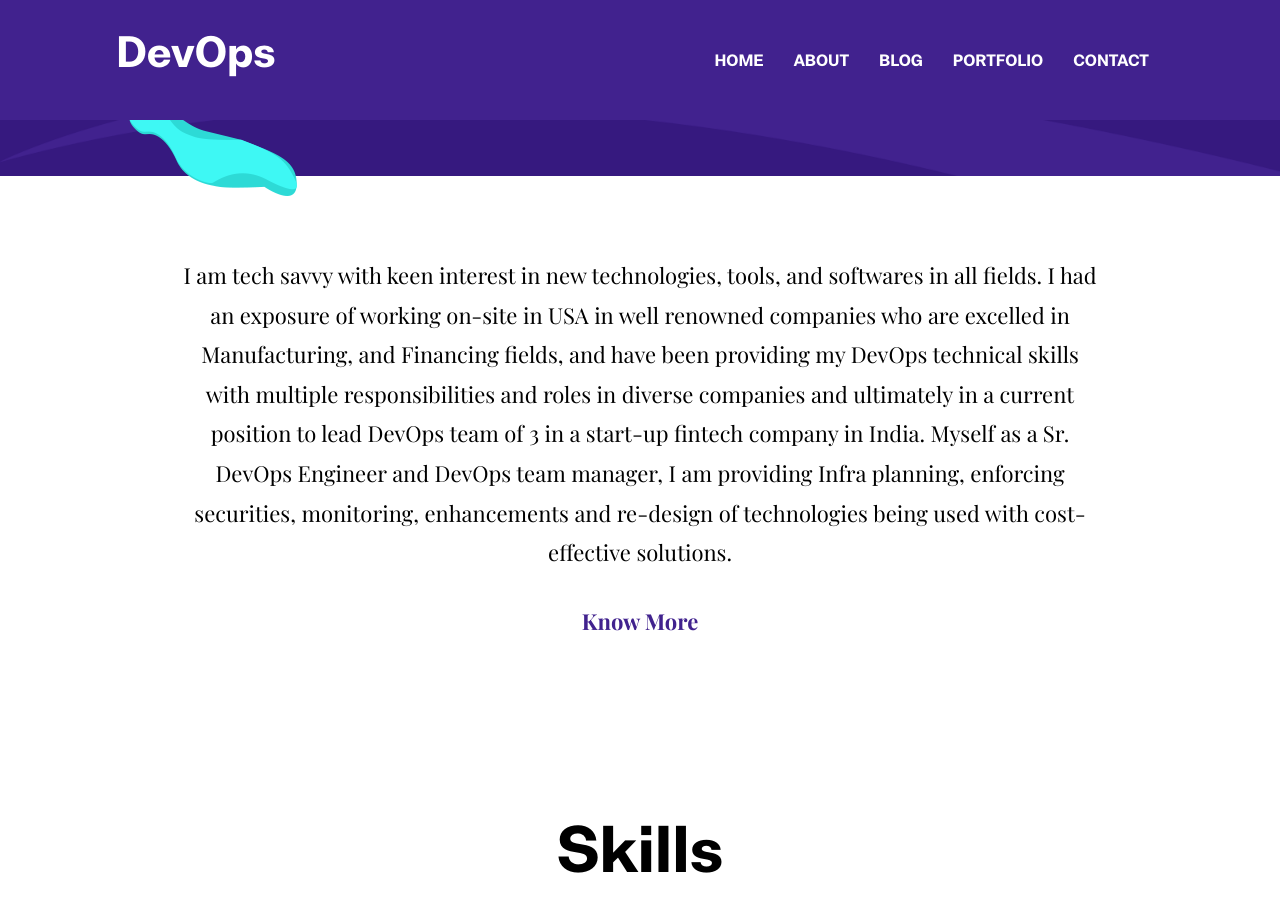
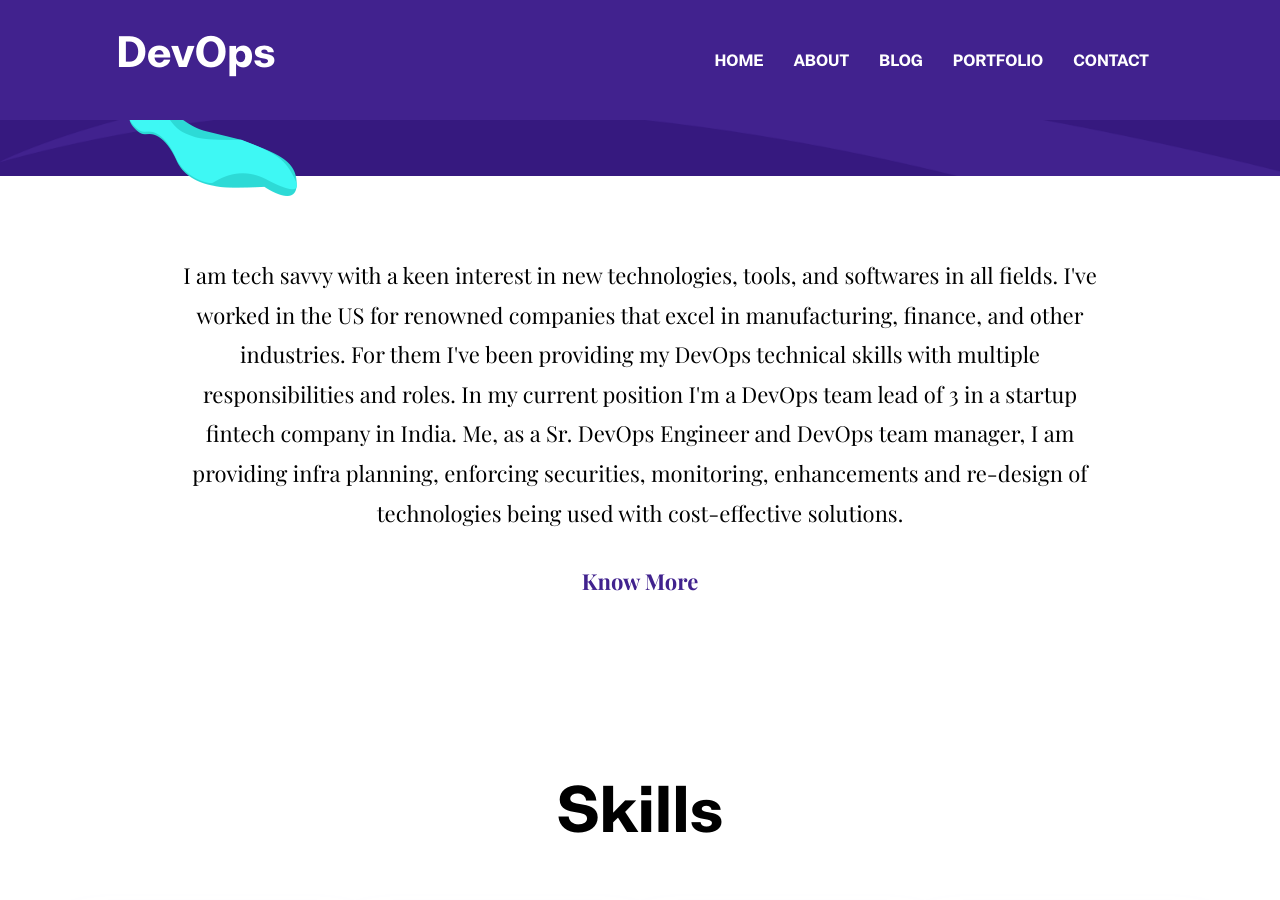
Before and after one commit to Shashankreddysunkara/blog, a Jekyll site: the page built from index.html, in a window 1280 px wide and 900 px high, scrolled down 806 px. Built offline with Jekyll 4.4.1, drawn with Linux system fonts in a browser that asks for light colours; some of the changed text lies outside the part shown.

Commit message:
fajig updates

```diff
--- a/_data/settings.yml
+++ b/_data/settings.yml
@@ -5,7 +5,7 @@
 logo:
 author: Shashank Reddy Sunkara
 description: Who am i? Well please explore this website to know about me.
-email: sunkaras58@gmail.com
+email: shashankreddy.sunkara0504@gmail.com
 phone: +91 8121755566
 address: INDIA
 copyright: Copyright &copy; 2021 Maintained by [Shashank Reddy Sunkara](https://www.linkedin.com/in/reddy-s/)
@@ -53,7 +53,7 @@
 
 # About Section
 blurb:
-   I am tech savvy with keen interest in new technologies, tools, and softwares in all fields. I had an exposure of working on-site in USA in well renowned companies who are excelled in Manufacturing, and Financing fields, and have been providing my DevOps technical skills with multiple responsibilities and roles in diverse companies and ultimately in a current position to lead DevOps team of 3 in a start-up fintech company in India. Myself as a Sr. DevOps Engineer and DevOps team manager, I am providing Infra planning, enforcing securities, monitoring, enhancements and re-design of technologies being used with cost-effective solutions.
+   I am tech savvy with a keen interest in new technologies, tools, and softwares in all fields. I've worked in the US for renowned companies that excel in manufacturing, finance, and other industries. For them I've been providing my DevOps technical skills with multiple responsibilities and roles. In my current position I'm a DevOps team lead of 3 in a startup fintech company in India. Me, as a Sr. DevOps Engineer and DevOps team manager, I am providing infra planning, enforcing securities, monitoring, enhancements and re-design of technologies being used with cost-effective solutions.
 
 blurb-btn-link: '/blog/portfolio.html'
 blurb-btn-name: Know More
@@ -112,14 +112,14 @@
 - {name: Zabbix, color: '#ffbcaa', value: '90%'}
 - {name: ELK, color: '#58be8d', value: '95%'}
 - {name: Jenkins, color: '#9bb1a6', value: '95%'}
-- {name: Bamboo, color: '#6e00c2', value: '95%'}
-- {name: Ansible, color: '#90d8dc', value: '95%'}
+- {name: Bamboo, color: '#6e00c2', value: '80%'}
+- {name: Ansible, color: '#90d8dc', value: '90%'}
 - {name: Open-Stack, color: '#222e2f', value: '85%'}
 - {name: Docker, color: '#72aa68', value: '95%'}
 - {name: Kubernetes, color: '#9473e6', value: '80%'}
-- {name: Terraform, color: '#ced7cd', value: '90%'}
+- {name: Terraform, color: '#ced7cd', value: '80%'}
 - {name: GitHub Actions, color: '#d3c94a', value: '85%'}
-- {name: TravisCI, color: '#cf790f', value: '80%'}
+- {name: TravisCI, color: '#cf790f', value: '90%'}
 - {name: PostgreSQL, color: '#00bd00', value: '70%'}
 - {name: Cloud Foundry, color: '#6e00c2', value: '95%'}
 - {name: Appdynamics, color: '#ffbcaa', value: '95%'}
@@ -127,10 +127,10 @@
 - {name: RabbitMQ, color: '#420000', value: '80%'}
 - {name: Redis, color: '#fdb157', value: '90%'}
 - {name: Kafka, color: '#9473e6', value: '90%'}
-- {name: Ubuntu, color: '#222e2f', value: '90%'}
-- {name: Alteryx, color: '#9473e6', value: '80%'}
+- {name: Ubuntu, color: '#58be8d', value: '90%'}
+- {name: Alteryx, color: '#72aa68', value: '80%'}
 - {name: Hava, color: '#222e2f', value: '99%'}
-- {name: Endpoint Protector, color: '#ced7cd', value: '90%'}
+- {name: Endpoint Protector (DLP), color: '#ced7cd', value: '90%'}
 
 
 #-------------------------------
@@ -138,10 +138,10 @@
 
 experience-title: Experience
 experience:
-- {name: Software Engineer, icon: 'icon-1.png', date: 'Feb 2018 - Apr 2018', organization: 'SOFTWORLD TECHNOLOGIES, USA'}
-- {name: IT Technical Analyst IV, icon: 'icon-2.png', date: 'Apr 2018 - May 2019', organization: 'DEERE & COMPANY WHQ A.K.A JOHN DEERE, USA'}
-- {name: DevOps Engineer, icon: 'icon-3.png', date: 'Jun 2019 - Mar 2020', organization: 'FREDDIE MAC, USA'}
-- {name: Sr.DevOps Engineer/Team Lead & Manager, icon: 'icon-1.png', date: 'Sep 2020 - Present', organization: 'DATACULTR, INDIA'}
+- {name: Software Engineer, icon: 'icon-1.png', date: 'Feb 2018 - Apr 2018', organization: 'SOFTWORLD TECHNOLOGIES LLC, USA'}
+- {name: IT Technical Analyst IV, icon: 'icon-2.png', date: 'Apr 2018 - May 2019', organization: 'DEERE & COMPANY Corp. WHQ A.K.A JOHN DEERE, USA'}
+- {name: DevOps Engineer, icon: 'icon-3.png', date: 'Jun 2019 - Mar 2020', organization: 'FREDDIE MAC Corp. HQ, USA'}
+- {name: Sr.DevOps Engineer/Team Lead & Manager, icon: 'icon-1.png', date: 'Sep 2020 - Present', organization: 'DATACULTR Pvt. Ltd., INDIA'}
 
 
 #-------------------------------
@@ -149,7 +149,7 @@
 
 education-title: Education
 education:
-- {name: Masters in Computers & Information Sciences, date: '2017', organization: 'Northwest Missouri State University'}
+- {name: Masters in Information Systems, date: '2017', organization: 'Northwest Missouri State University'}
 - {name: Bachelors in Electronics & Communication Engineering, date: '2016', organization: 'JNTUH - Jawaharlal Nehru Technological University'}
 
 
@@ -268,7 +268,7 @@
 testimonial-items:
   - name: "Shashank Reddy Sunkara"
     image: "assets/images/testimonial/client-1.png"
-    designation : "Sr. DevOps Engineer-cum-DevOps Team Lead"
+    designation : "Sr. DevOps Engineer/DevOps Team Lead"
     content : "Thank you so much for spending time here to know about my professional skills and experience. I am hoping to hear from you soon."
 
 
@@ -292,4 +292,4 @@
 # Contact Section
 
 contact-title: Contact Info
-contact-email: sunkaras58@gmail.com
+contact-email: shashankreddy.sunkara0504@gmail.com
```
Also changed, not shown: _pages/about.md (+1 -3 lines), assets/images/portfolio/cv.png, assets/images/portfolio/cv_docx.png, 4 other files.
